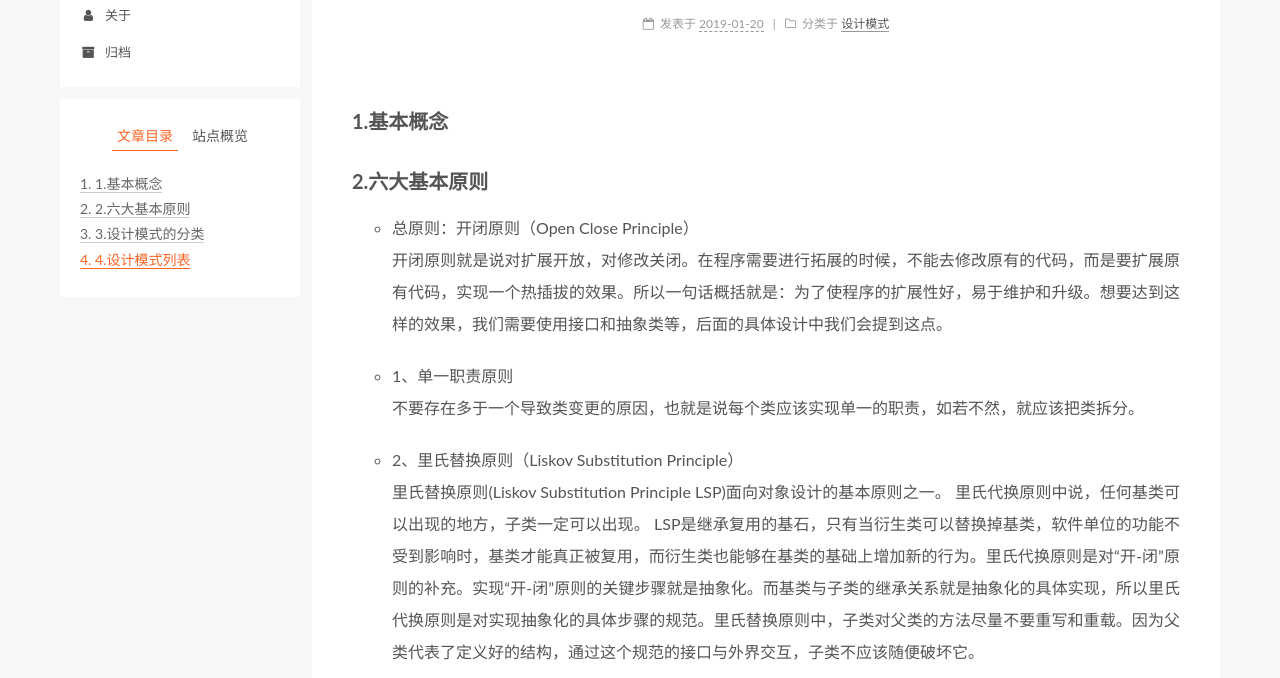
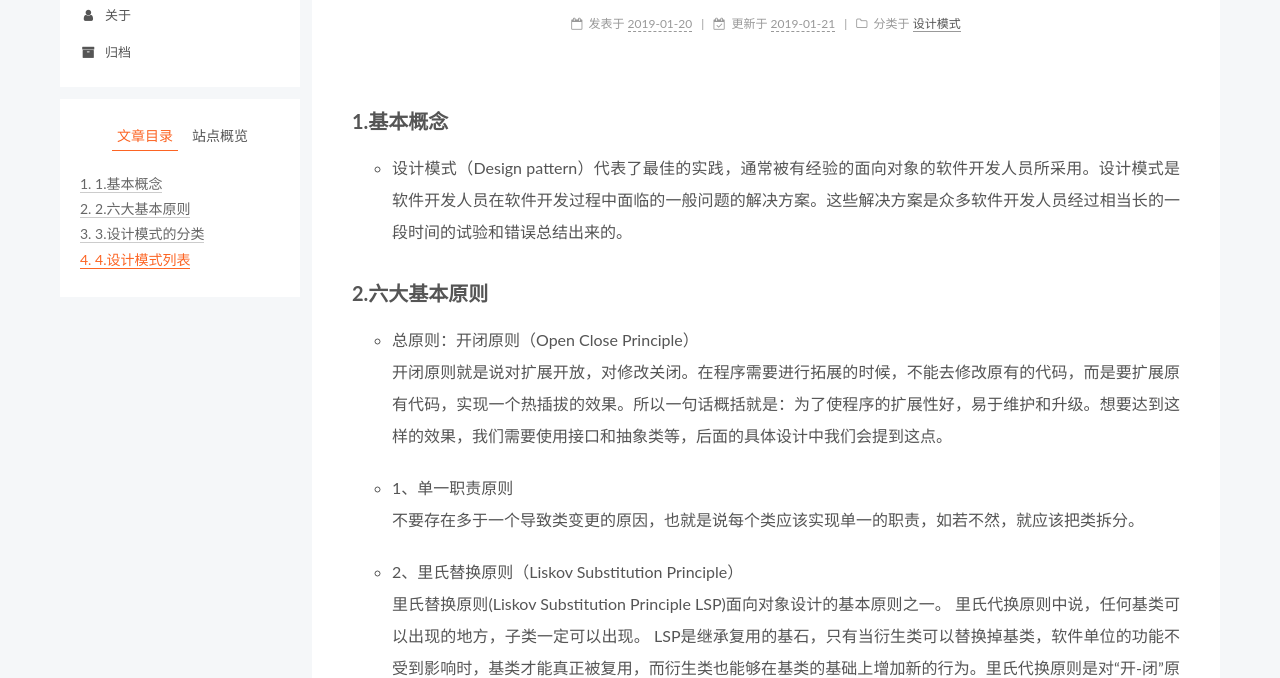
Before and after one commit to AlexGKing/alexgking.github.io, a plain HTML site: page 2019/01/20/dp_0_overview/index.html in a window 1280 px wide. Shown: the part 139-817 px from the top of the page. Drawn offline with Linux system fonts and the light colour scheme.

Commit message:
Site updated: 2019-01-21 22:41:00

```diff
--- a/2019/01/20/dp_0_overview/index.html
+++ b/2019/01/20/dp_0_overview/index.html
@@ -96,18 +96,18 @@
 
 
 
-  <meta name="description" content="1.基本概念2.六大基本原则 总原则：开闭原则（Open Close Principle）开闭原则就是说对扩展开放，对修改关闭。在程序需要进行拓展的时候，不能去修改原有的代码，而是要扩展原有代码，实现一个热插拔的效果。所以一句话概括就是：为了使程序的扩展性好，易于维护和升级。想要达到这样的效果，我们需要使用接口和抽象类等，后面的具体设计中我们会提到这点。  1、单一职责原则不要存在多于一个导致类变">
+  <meta name="description" content="1.基本概念 设计模式（Design pattern）代表了最佳的实践，通常被有经验的面向对象的软件开发人员所采用。设计模式是软件开发人员在软件开发过程中面临的一般问题的解决方案。这些解决方案是众多软件开发人员经过相当长的一段时间的试验和错误总结出来的。  2.六大基本原则 总原则：开闭原则（Open Close Principle）开闭原则就是说对扩展开放，对修改关闭。在程序需要进行拓展的时候，">
 <meta name="keywords" content="design pattern,设计模式">
 <meta property="og:type" content="article">
 <meta property="og:title" content="设计模式总览">
 <meta property="og:url" content="http://yoursite.com/2019/01/20/dp_0_overview/index.html">
 <meta property="og:site_name" content="AlexKing&#39;s Blog">
-<meta property="og:description" content="1.基本概念2.六大基本原则 总原则：开闭原则（Open Close Principle）开闭原则就是说对扩展开放，对修改关闭。在程序需要进行拓展的时候，不能去修改原有的代码，而是要扩展原有代码，实现一个热插拔的效果。所以一句话概括就是：为了使程序的扩展性好，易于维护和升级。想要达到这样的效果，我们需要使用接口和抽象类等，后面的具体设计中我们会提到这点。  1、单一职责原则不要存在多于一个导致类变">
+<meta property="og:description" content="1.基本概念 设计模式（Design pattern）代表了最佳的实践，通常被有经验的面向对象的软件开发人员所采用。设计模式是软件开发人员在软件开发过程中面临的一般问题的解决方案。这些解决方案是众多软件开发人员经过相当长的一段时间的试验和错误总结出来的。  2.六大基本原则 总原则：开闭原则（Open Close Principle）开闭原则就是说对扩展开放，对修改关闭。在程序需要进行拓展的时候，">
 <meta property="og:locale" content="zh-CN">
-<meta property="og:updated_time" content="2019-01-20T11:04:54.783Z">
+<meta property="og:updated_time" content="2019-01-21T14:36:32.497Z">
 <meta name="twitter:card" content="summary">
 <meta name="twitter:title" content="设计模式总览">
-<meta name="twitter:description" content="1.基本概念2.六大基本原则 总原则：开闭原则（Open Close Principle）开闭原则就是说对扩展开放，对修改关闭。在程序需要进行拓展的时候，不能去修改原有的代码，而是要扩展原有代码，实现一个热插拔的效果。所以一句话概括就是：为了使程序的扩展性好，易于维护和升级。想要达到这样的效果，我们需要使用接口和抽象类等，后面的具体设计中我们会提到这点。  1、单一职责原则不要存在多于一个导致类变">
+<meta name="twitter:description" content="1.基本概念 设计模式（Design pattern）代表了最佳的实践，通常被有经验的面向对象的软件开发人员所采用。设计模式是软件开发人员在软件开发过程中面临的一般问题的解决方案。这些解决方案是众多软件开发人员经过相当长的一段时间的试验和错误总结出来的。  2.六大基本原则 总原则：开闭原则（Open Close Principle）开闭原则就是说对扩展开放，对修改关闭。在程序需要进行拓展的时候，">
 
 
 
@@ -349,12 +349,24 @@
 
 
 
-              <time title="创建时间：2019-01-20 11:55:57 / 修改时间：19:04:54" itemprop="dateCreated datePublished" datetime="2019-01-20T11:55:57+08:00">2019-01-20</time>
+              <time title="创建时间：2019-01-20 11:55:57" itemprop="dateCreated datePublished" datetime="2019-01-20T11:55:57+08:00">2019-01-20</time>
 
 
 
 
 
+
+
+                <span class="post-meta-divider">|</span>
+
+
+                <span class="post-meta-item-icon">
+                  <i class="fa fa-calendar-check-o"></i>
+                </span>
+
+                  <span class="post-meta-item-text">更新于</span>
+
+                <time title="修改时间：2019-01-21 22:36:32" itemprop="dateModified" datetime="2019-01-21T22:36:32+08:00">2019-01-21</time>
 
 
           </span>
@@ -406,7 +418,10 @@
 
 
 
-        <h2 id="1-基本概念"><a href="#1-基本概念" class="headerlink" title="1.基本概念"></a>1.基本概念</h2><h2 id="2-六大基本原则"><a href="#2-六大基本原则" class="headerlink" title="2.六大基本原则"></a>2.六大基本原则</h2><ul>
+        <h2 id="1-基本概念"><a href="#1-基本概念" class="headerlink" title="1.基本概念"></a>1.基本概念</h2><ul>
+<li>设计模式（Design pattern）代表了最佳的实践，通常被有经验的面向对象的软件开发人员所采用。设计模式是软件开发人员在软件开发过程中面临的一般问题的解决方案。这些解决方案是众多软件开发人员经过相当长的一段时间的试验和错误总结出来的。</li>
+</ul>
+<h2 id="2-六大基本原则"><a href="#2-六大基本原则" class="headerlink" title="2.六大基本原则"></a>2.六大基本原则</h2><ul>
 <li><p>总原则：开闭原则（Open Close Principle）<br>开闭原则就是说对扩展开放，对修改关闭。在程序需要进行拓展的时候，不能去修改原有的代码，而是要扩展原有代码，实现一个热插拔的效果。所以一句话概括就是：为了使程序的扩展性好，易于维护和升级。想要达到这样的效果，我们需要使用接口和抽象类等，后面的具体设计中我们会提到这点。</p>
 </li>
 <li><p>1、单一职责原则<br>不要存在多于一个导致类变更的原因，也就是说每个类应该实现单一的职责，如若不然，就应该把类拆分。</p>
--- a/css/main.css
+++ b/css/main.css
@@ -1895,7 +1895,7 @@ pre .javascript .function {
   width: 4px;
   height: 4px;
   border-radius: 50%;
-  background: #496679;
+  background: #ffb17a;
 }
 .links-of-blogroll {
   font-size: 13px;
```
Also changed, not shown: page/2/index.html (+17 -2 lines).
